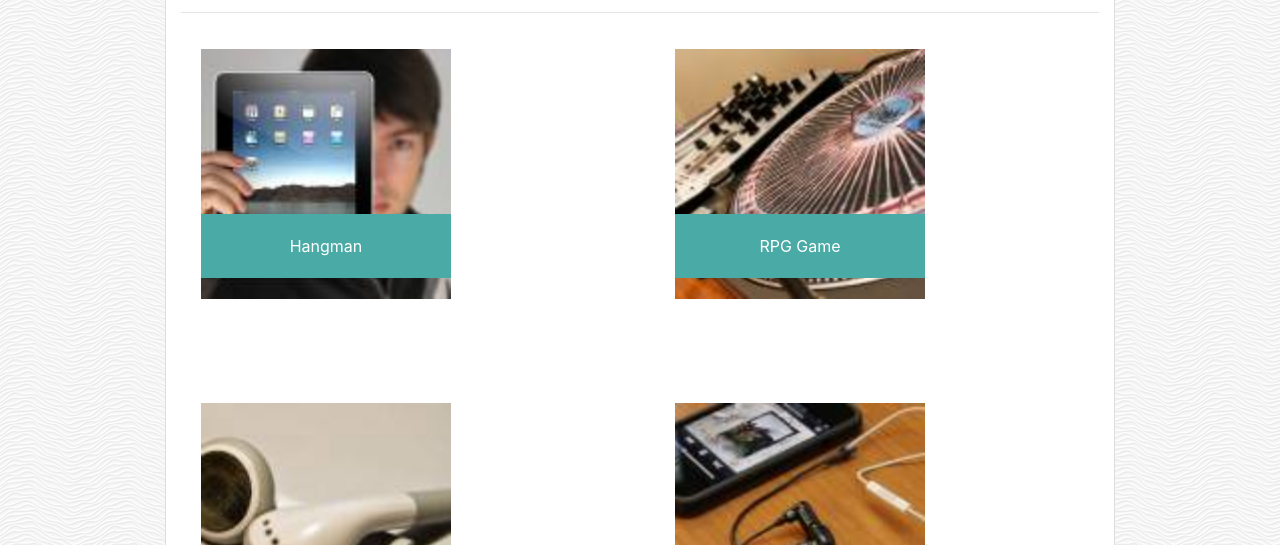
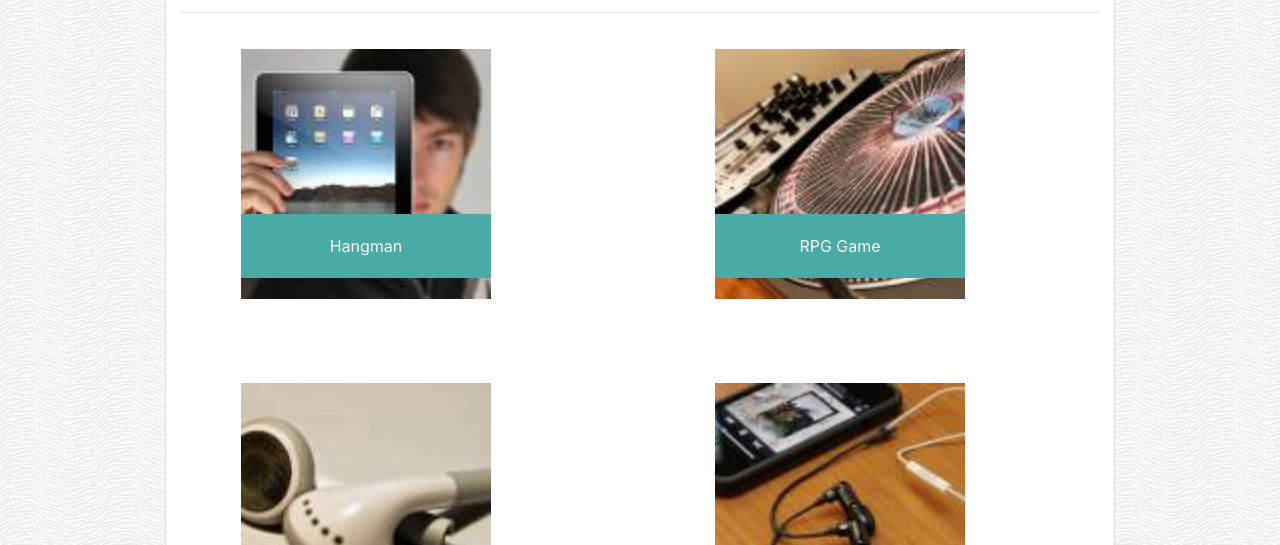
Before and after one commit to bkhoffman/Bootstrap-Portfolio, a plain HTML site: page portfolio.html in a window 1280 px wide. Shown: the part 184-729 px from the top of the page. Drawn offline with nearby package versions, Linux system fonts and the light colour scheme.

Commit message:
update margin on porfolio page

```diff
--- a/assets/css/style.css
+++ b/assets/css/style.css
@@ -105,7 +105,7 @@ hr{
 
 .image-container{
   float: left;
-  margin: 20px;
+  margin: 20px 60px auto;
 }
 
 .port-image{
@@ -123,150 +123,3 @@ hr{
   color: white;
   background-color: #4aaaa5;
 }
-
-/*header{
-  position: fixed;
-  font-family: Georgia, Times, "Times New Roman", serif;
-  padding: 0px;
-  margin: -130px 0px 100px 0px;
-  height: 100px;
-  width: 100%;
-  background-color: white;
-  border-bottom:solid 1px #cccccc;
-  text-align: right;
-  z-index: 1;
-}
-body{
-  margin: 0px 0px 0px 0px;
-  font-family: 'Arial', 'Helvetica Neue', Helvetica, sans-serif;
-  color: #777777;
-  background-image: url(../images/white-waves.png);
-}
-
-h2{
-  font-size: 24px;
-}
-
-a{
-  color:#777777;
-}
-
-a:hover{
-  color: red;
-}
-
-#title{
-  font-family: Georgia, Times, "Times New Roman", serif;
-  color: #4aaaa5;
-}
-
-#nav{
-  float: right;
-  padding: 40px 200px 0 0;
-  margin: 0px;
-}
-
-#name{
-  font-size: 15px;
-  float: left;
-  width: 270px;
-  height: 100px;
-  padding: 10px;
-  margin-left: 100px;
-  text-align: center;
-  color: white;
-  background-color: #4aaaa5
-}
-
-.wrapper{
-  width: 960px;
-  height: auto;
-  padding: 10px;
-  margin: 130px 0px 100px 100px;
-  border: solid 1px;
-  border-color: #dddddd;
-  background-color: #ffffff;
-  overflow: auto;
-}
-
-hr{
-  border-style: solid;
-  border-width: 1px;
-  border-color: #dddddd;
-  margin-bottom: 20px;
-}
-
-#content{
-  height: auto;
-  padding: 20px;
-}
-
-#about-image{
-  float: left;
-  width: 150px;
-  height: 150px;
-  margin-right: 10px;
-}
-
-.footer{
-  position: fixed;
-  left: 0px;
-  bottom: 0px;
-  width: 100%;
-  padding: 30px 0px 10px 10px;
-  border-top: 8px solid #4aaaa5;
-  background-color: #666666;
-  color: #dddddd;
-  font-size: 12px;
-  text-align: center;
-}
-
-.inputbox{
-  width: 100%;
-  margin-top: 5px;
-  padding: 7px;
-  border: solid 1px;
-  border-color: #dddddd;
-}
-
-#message{
-  margin-top: 5px;
-  width: 100%;
-  padding: 0px;
-  resize: vertical;
-  border: solid 1px;
-  border-color: #dddddd;
-}
-
-#submit{
-  padding: 8px 20px;
-  margin-top: 20px;
-  width: auto;
-  height: auto;
-  border: solid 1px;
-  border-color: #dddddd;
-  font-size: 12px;
-  color: white;
-  background-color: #4aaaa5;
-}
-
-.image-container{
-  float: left;
-  margin: 20px;
-}
-
-.port-image{
-  width: 250px;
-  height: 250px;
-}
-
-.banner{
-  position: relative;
-  width: 250px;
-  bottom: 85px;
-  padding: 20px;
-  text-align: center;
-  width: 250px;
-  color: white;
-  background-color: #4aaaa5;
-}*/
```
